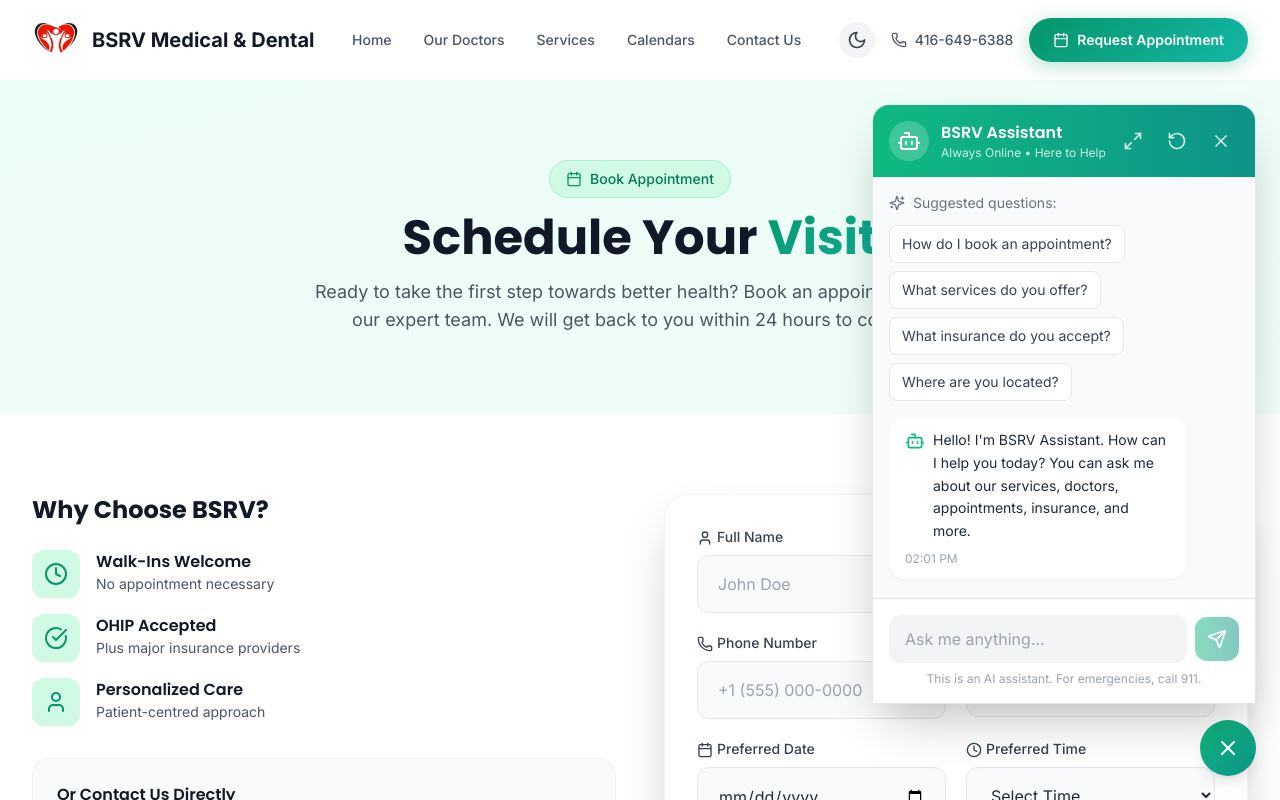
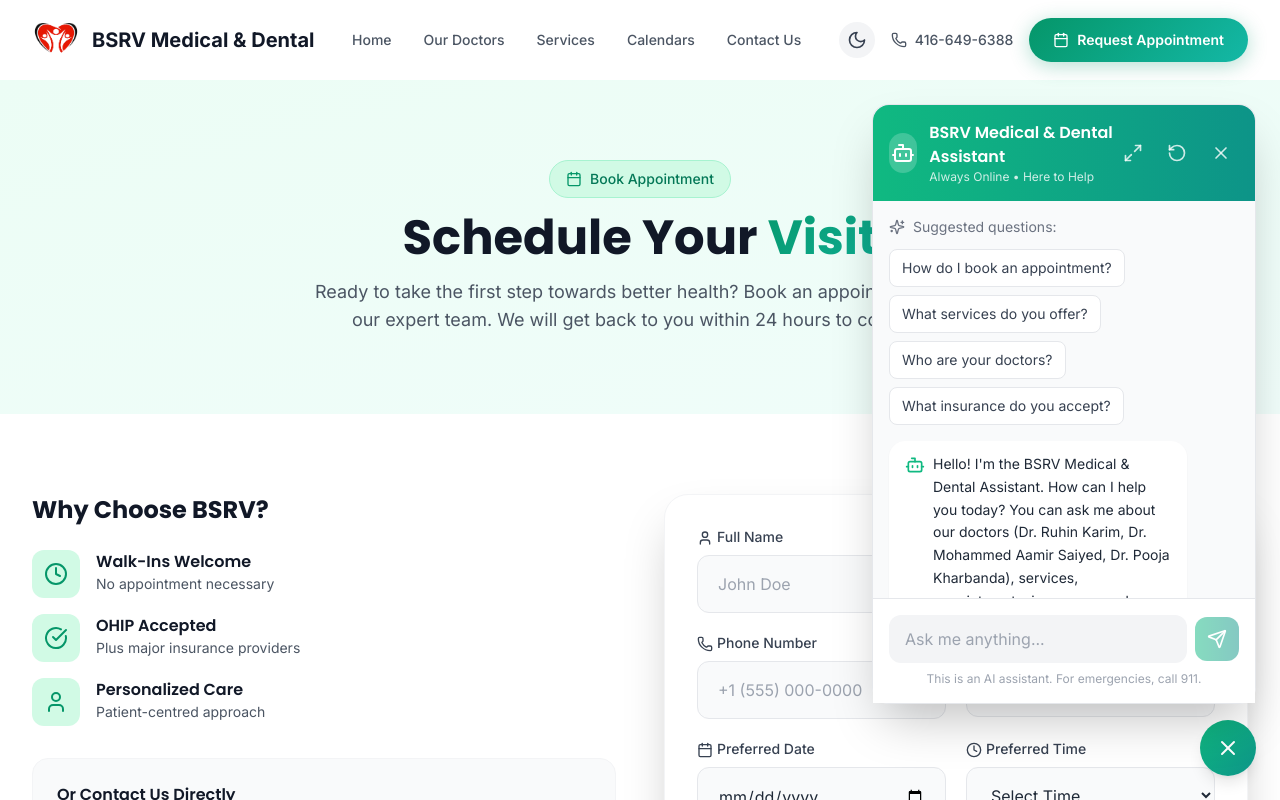
Before and after one commit to zainabqureshi09/Clinic-Website, a React (Vite) app: page /appointment in a window 1280 px wide. Both pictures are taken after a click on the button 1228 px from the left and 748 px from the top of the page. Shown: the top 800 px of the page. Built offline with nearby package versions, Linux system fonts and the light colour scheme.

Commit message:
Add WhatsApp integration to appointment form

```diff
--- a/src/components/Chatbot.jsx
+++ b/src/components/Chatbot.jsx
@@ -94,7 +94,7 @@
                   <Bot className="w-6 h-6 text-white" />
                 </div>
                 <div>
-                  <h3 className="text-white font-semibold">BSRV Assistant</h3>
+                  <h3 className="text-white font-semibold">BSRV Medical & Dental Assistant</h3>
                   <p className="text-white/80 text-xs">Always Online • Here to Help</p>
                 </div>
               </div>
--- a/src/data/knowledgeBase.js
+++ b/src/data/knowledgeBase.js
@@ -6,13 +6,13 @@
     id: 1,
     category: 'general',
     question: 'What are your operating hours?',
-    answer: 'Our clinic is open 7 days a week from 8:00 AM to 8:00 PM. We welcome walk-ins for urgent care needs, no appointment necessary.',
+    answer: 'Our clinic is open 7 days a week. For urgent care needs, we welcome walk-ins. Dr. Pooja Kharbanda is available on Wednesdays from 11:00 AM to 8:00 PM. Please call us at 416-649-6388 for specific department hours.',
     keywords: ['hours', 'open', 'time', 'schedule', 'when'],
   },
   {
     id: 2,
     category: 'general',
-    question: 'Where is BSRV Medical & Dental Office located?',
+    question: 'Where is BSRV Medical & Dental located?',
     answer: 'We are located at 3430 Finch Ave E, Suite 6A, Scarborough, ON M1W 2R5 (Warden & Finch Area). We are accessible by public transit and have parking available nearby.',
     keywords: ['location', 'address', 'where', 'directions', 'parking'],
   },
@@ -20,14 +20,14 @@
     id: 3,
     category: 'general',
     question: 'How do I book an appointment?',
-    answer: 'You can book an appointment in several ways: (1) Use our online booking form on the Appointment page, (2) Call us at 416-649-6388, or (3) Email us at bsrvmedical@gmail.com. Walk-ins are also welcome!',
+    answer: 'You can book an appointment in several ways: (1) Use our online booking form on the Appointment page, (2) Call us at 416-649-6388, or (3) Email us at bsrvmedical@gmail.com. Walk-ins are also welcome for urgent care!',
     keywords: ['book', 'appointment', 'schedule', 'reservation'],
   },
   {
     id: 4,
     category: 'services',
     question: 'What medical services do you offer?',
-    answer: 'We offer comprehensive healthcare services including: Walk-In Clinic, Minor Injuries Treatment, Acute Illnesses, Medical Consultations, Dental Care, and Multilingual Services (English, Tamil, Hindi, Urdu, and more).',
+    answer: 'We offer comprehensive healthcare services including: Family Medicine, Walk-In Clinic, Minor Injuries Treatment, Acute Illnesses, Medical Consultations, Dental Care, Nephrology, and Internal Medicine. Our multilingual staff serves patients in English, Tamil, Hindi, Urdu, Sylheti, Bengali, and Gujarati.',
     keywords: ['services', 'treatments', 'offer', 'specialties', 'medical'],
   },
   {
@@ -39,108 +39,136 @@
   },
   {
     id: 6,
-    category: 'services',
-    question: 'Do you have family medicine services?',
-    answer: 'Yes, our Family Medicine department is led by Dr. Ruhin Karim (MD, FRCGP, CCFP) and Dr. Mohammed Aamir Saiyed (MD). We offer patient-centred and preventive care for individuals and families.',
-    keywords: ['family', 'medicine', 'doctor', 'physician', 'primary care'],
+    category: 'doctors',
+    question: 'Who are the doctors at BSRV?',
+    answer: 'Our medical team includes: Dr. Ruhin Karim (MD, FRCGP, CCFP - Professor of Family Medicine, UK-Trained), Dr. Mohammed Aamir Saiyed (MD - Family Medicine, Central Michigan University), and Dr. Pooja Kharbanda (Nephrologist and Internist). We also have an experienced dental team.',
+    keywords: ['doctors', 'physicians', 'staff', 'team', 'specialists'],
   },
   {
     id: 7,
+    category: 'doctors',
+    question: 'Tell me about Dr. Ruhin Karim',
+    answer: 'Dr. Ruhin Karim is a UK-Trained Family Physician with MD, FRCGP, and CCFP certifications. He is a Professor of Family Medicine specializing in patient-centred and preventive care for individuals and families. He speaks English, Sylheti, Bengali, Urdu, and Hindi.',
+    keywords: ['ruhin', 'karim', 'professor', 'uk-trained'],
+  },
+  {
+    id: 8,
+    category: 'doctors',
+    question: 'Tell me about Dr. Mohammed Aamir Saiyed',
+    answer: 'Dr. Mohammed Aamir Saiyed (MD) completed his Family Medicine residency at Central Michigan University (2021-2024) and internship at Central Michigan University (2021-2022). He graduated from American University of the Caribbean School of Medicine (Class of 2021). He speaks English, Hindi, Urdu, and Gujarati.',
+    keywords: ['saiyed', 'aamir', 'mohammed', 'central michigan'],
+  },
+  {
+    id: 9,
+    category: 'doctors',
+    question: 'Tell me about Dr. Pooja Kharbanda',
+    answer: 'Dr. Pooja Kharbanda is a Nephrologist and Internist specializing in complex kidney and systemic conditions. She completed her Medical Degree at Aureus University School of Medicine, Internal Medicine Residency in Pennsylvania, and Nephrology Fellowship at Jefferson Einstein Hospital, Philadelphia. She is licensed with the College of Physicians and Surgeons of Ontario (CPSO). Available Wednesdays 11:00 AM - 8:00 PM.',
+    keywords: ['pooja', 'kharbanda', 'nephrologist', 'kidney', 'internist'],
+  },
+  {
+    id: 10,
+    category: 'services',
+    question: 'What does Dr. Pooja Kharbanda specialize in?',
+    answer: 'Dr. Pooja Kharbanda specializes in: Chronic Kidney Disease, Glomerular Disorders, Hypertension Management, and Electrolyte Disturbances. She provides patient-centered, evidence-based care with clear communication and individualized treatment.',
+    keywords: ['nephrology', 'kidney', 'hypertension', 'electrolyte', 'glomerular'],
+  },
+  {
+    id: 11,
     category: 'insurance',
     question: 'What insurance do you accept?',
     answer: 'We accept OHIP (Ontario Health Insurance Plan) and most major insurance providers. Please contact our office at 416-649-6388 to verify your specific plan.',
     keywords: ['insurance', 'coverage', 'payment', 'billing', 'accept'],
   },
   {
-    id: 8,
+    id: 12,
     category: 'insurance',
     question: 'What are your payment options?',
     answer: 'We accept cash, credit cards (Visa, MasterCard), debit cards, and direct billing to insurance companies. For uninsured services, payment is due at the time of visit.',
     keywords: ['payment', 'pay', 'cost', 'price', 'money', 'card'],
   },
   {
-    id: 9,
-    category: 'doctors',
-    question: 'How many doctors work at BSRV?',
-    answer: 'We have experienced multilingual doctors including Dr. Ruhin Karim (UK-Trained Family Physician) and Dr. Mohammed Aamir Saiyed (MD, Central Michigan University), along with our dental team.',
-    keywords: ['doctors', 'physicians', 'staff', 'team', 'specialists'],
-  },
-  {
-    id: 10,
+    id: 13,
     category: 'doctors',
     question: 'Can I choose my doctor?',
-    answer: 'Yes, you can request your preferred doctor when booking an appointment. You can view all our doctors and their specialties on the Doctors page. Walk-ins are also welcome.',
+    answer: 'Yes, you can request your preferred doctor when booking an appointment. You can view all our doctors and their specialties on the Our Doctors page. Walk-ins are also welcome.',
     keywords: ['choose', 'select', 'pick', 'doctor', 'physician'],
   },
   {
-    id: 11,
+    id: 14,
     category: 'emergency',
     question: 'Do you offer emergency services?',
-    answer: 'We offer walk-in care for urgent medical concerns during our operating hours (8 AM - 8 PM, 7 days a week). For life-threatening emergencies, please call 911 or go to the nearest emergency room.',
+    answer: 'We offer walk-in care for urgent medical concerns during our operating hours. For life-threatening emergencies, please call 911 or go to the nearest emergency room.',
     keywords: ['emergency', 'urgent', 'immediate', 'critical', '911'],
   },
   {
-    id: 12,
-    category: 'specialties',
-    question: 'What specialty services do you have?',
-    answer: 'We specialize in Family Medicine, Dental Care, Minor Injuries, Acute Illnesses, and Medical Consultations. Our multilingual staff can serve patients in English, Tamil, Hindi, Urdu, Sylheti, Bengali, and Gujarati.',
-    keywords: ['specialty', 'center', 'excellence', 'family medicine', 'dental'],
+    id: 15,
+    category: 'services',
+    question: 'Do you offer walk-in services?',
+    answer: 'Yes! We are a walk-in clinic open 7 days a week. No appointment necessary for urgent medical concerns. You can also call 416-649-6388 to check current wait times.',
+    keywords: ['walk-in', 'urgent', 'immediate', 'no appointment'],
   },
   {
-    id: 13,
-    category: 'diagnostics',
-    question: 'What diagnostic services are available?',
-    answer: 'We offer basic diagnostic services including health assessments, blood pressure monitoring, and can provide referrals for specialized tests like X-Ray, MRI, CT scans, and laboratory testing.',
-    keywords: ['diagnostic', 'test', 'x-ray', 'mri', 'scan', 'lab', 'blood'],
+    id: 16,
+    category: 'services',
+    question: 'What languages do your staff speak?',
+    answer: 'Our multilingual staff speaks English, Tamil, Hindi, Urdu, Sylheti, Bengali, and Gujarati. Dr. Ruhin Karim speaks English, Sylheti, Bengali, Urdu, and Hindi. Dr. Mohammed Aamir Saiyed speaks English, Hindi, Urdu, and Gujarati.',
+    keywords: ['language', 'multilingual', 'speak', 'communication'],
   },
   {
-    id: 14,
+    id: 17,
+    category: 'services',
+    question: 'Do you treat minor injuries?',
+    answer: 'Yes, we treat minor injuries including sprains, cuts, burns, and other acute injuries. Our experienced medical team provides quick and professional care.',
+    keywords: ['injury', 'minor', 'sprain', 'cut', 'burn', 'treatment'],
+  },
+  {
+    id: 18,
     category: 'general',
     question: 'How do I contact BSRV?',
     answer: 'You can reach us by phone at 416-649-6388, by email at bsrvmedical@gmail.com, or visit us at 3430 Finch Ave E, Suite 6A, Scarborough, ON M1W 2R5.',
     keywords: ['contact', 'phone', 'email', 'reach', 'call'],
   },
   {
-    id: 15,
+    id: 19,
     category: 'general',
     question: 'Is BSRV a licensed medical facility?',
-    answer: 'Yes, BSRV Medical & Dental Office is a fully licensed medical facility. Our doctors are licensed with the College of Physicians and Surgeons of Ontario (CPSO) and maintain strict confidentiality of all patient records.',
+    answer: 'Yes, BSRV Medical & Dental is a fully licensed medical facility. Our doctors are licensed with the College of Physicians and Surgeons of Ontario (CPSO) and maintain strict confidentiality of all patient records.',
     keywords: ['license', 'privacy', 'confidential', 'secure', 'protected'],
   },
   {
-    id: 16,
-    category: 'services',
-    question: 'Do you offer walk-in services?',
-    answer: 'Yes! We are a walk-in clinic open 7 days a week from 8 AM to 8 PM. No appointment necessary for urgent medical concerns. You can also call 416-649-6388 to check current wait times.',
-    keywords: ['walk-in', 'urgent', 'immediate', 'no appointment'],
-  },
-  {
-    id: 17,
-    category: 'services',
-    question: 'What languages do your staff speak?',
-    answer: 'Our multilingual staff speaks English, Tamil, Hindi, Urdu, Sylheti, Bengali, and Gujarati. We are committed to serving our diverse community in their preferred language.',
-    keywords: ['language', 'multilingual', 'speak', 'communication'],
-  },
-  {
-    id: 18,
-    category: 'services',
-    question: 'Do you treat minor injuries?',
-    answer: 'Yes, we treat minor injuries including sprains, cuts, burns, and other acute injuries. Our experienced medical team provides quick and professional care.',
-    keywords: ['injury', 'minor', 'sprain', 'cut', 'burn', 'treatment'],
-  },
-  {
-    id: 19,
+    id: 20,
     category: 'general',
     question: 'Do you offer telemedicine services?',
     answer: 'We primarily provide in-person care. For follow-up consultations, please call us at 416-649-6388 to inquire about available options.',
     keywords: ['telemedicine', 'telehealth', 'video', 'online', 'virtual', 'remote'],
   },
   {
-    id: 20,
+    id: 21,
+    category: 'services',
+    question: 'Do you offer family medicine?',
+    answer: 'Yes, our Family Medicine department is led by Dr. Ruhin Karim (MD, FRCGP, CCFP) and Dr. Mohammed Aamir Saiyed (MD). We offer patient-centred and preventive care for individuals and families.',
+    keywords: ['family', 'medicine', 'doctor', 'physician', 'primary care'],
+  },
+  {
+    id: 22,
+    category: 'services',
+    question: 'Do you have nephrology services?',
+    answer: 'Yes, Dr. Pooja Kharbanda is our Nephrologist and Internist specializing in Chronic Kidney Disease, Glomerular Disorders, Hypertension Management, and Electrolyte Disturbances. She is available on Wednesdays from 11:00 AM to 8:00 PM.',
+    keywords: ['nephrology', 'kidney', 'nephrologist', 'dialysis'],
+  },
+  {
+    id: 23,
     category: 'general',
-    question: 'How experienced are your doctors?',
-    answer: 'Our doctors have extensive experience. Dr. Ruhin Karim is a UK-Trained Family Physician with FRCGP and CCFP certifications. Dr. Mohammed Aamir Saiyed completed his residency at Central Michigan University (2021-2024).',
-    keywords: ['experience', 'qualified', 'trained', 'expert', 'years'],
+    question: 'What is your phone number?',
+    answer: 'You can reach us at 416-649-6388. Call us to book appointments, check wait times, or speak with our staff.',
+    keywords: ['phone', 'call', 'number', 'telephone'],
+  },
+  {
+    id: 24,
+    category: 'general',
+    question: 'What is your email address?',
+    answer: 'You can reach us by email at bsrvmedical@gmail.com.',
+    keywords: ['email', 'mail', 'contact'],
   },
 ];
 
@@ -152,18 +180,16 @@
   { id: 'doctors', name: 'Doctors', icon: '👨‍⚕️' },
   { id: 'insurance', name: 'Insurance', icon: '💳' },
   { id: 'emergency', name: 'Emergency', icon: '🚨' },
-  { id: 'specialties', name: 'Specialties', icon: '🔬' },
-  { id: 'diagnostics', name: 'Diagnostics', icon: '📊' },
 ];
 
 // Suggested questions for quick access
 export const suggestedQuestions = [
   'How do I book an appointment?',
   'What services do you offer?',
+  'Who are your doctors?',
   'What insurance do you accept?',
   'Where are you located?',
-  'Do you have pediatric services?',
-  'What are your operating hours?',
+  'What are your hours?',
 ];
 
 // Helper function to find relevant knowledge
@@ -207,7 +233,7 @@
 export const generateResponse = (query, relevantKnowledge) => {
   if (relevantKnowledge.length === 0) {
     return {
-      text: "I'm not sure about that specific question. For the best assistance, please contact us directly at +1 (555) 123-4567 or visit our Contact page. You can also browse our Services page to learn more about what we offer.",
+      text: "I'm not sure about that specific question. For the best assistance, please contact us directly at 416-649-6388 or email bsrvmedical@gmail.com. You can also visit us at 3430 Finch Ave E, Suite 6A, Scarborough, ON M1W 2R5.",
       sources: [],
     };
   }
--- a/src/hooks/useChatbot.js
+++ b/src/hooks/useChatbot.js
@@ -6,7 +6,7 @@
     {
       id: 1,
       type: 'bot',
-      text: "Hello! I'm BSRV Assistant. How can I help you today? You can ask me about our services, doctors, appointments, insurance, and more.",
+      text: "Hello! I'm the BSRV Medical & Dental Assistant. How can I help you today? You can ask me about our doctors (Dr. Ruhin Karim, Dr. Mohammed Aamir Saiyed, Dr. Pooja Kharbanda), services, appointments, insurance, and more.",
       timestamp: new Date(),
     },
   ]);
@@ -64,7 +64,7 @@
       {
         id: Date.now(),
         type: 'bot',
-        text: "Hello! I'm BSRV Assistant. How can I help you today? You can ask me about our services, doctors, appointments, insurance, and more.",
+        text: "Hello! I'm the BSRV Medical & Dental Assistant. How can I help you today? You can ask me about our doctors (Dr. Ruhin Karim, Dr. Mohammed Aamir Saiyed, Dr. Pooja Kharbanda), services, appointments, insurance, and more.",
         timestamp: new Date(),
       },
     ]);
```
Also changed, not shown: src/pages/Appointment.jsx (+47 -10 lines), 5 other files (tests, documents, lock files or other folders).
